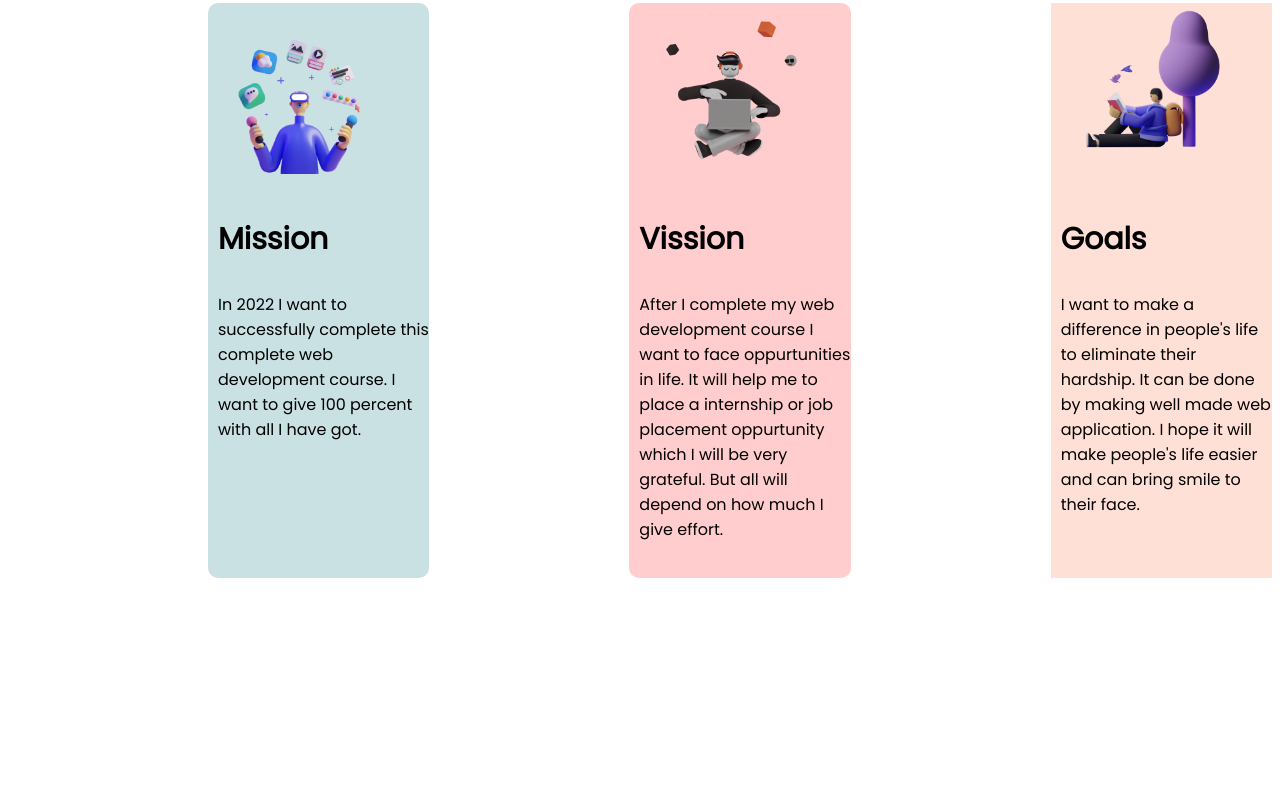
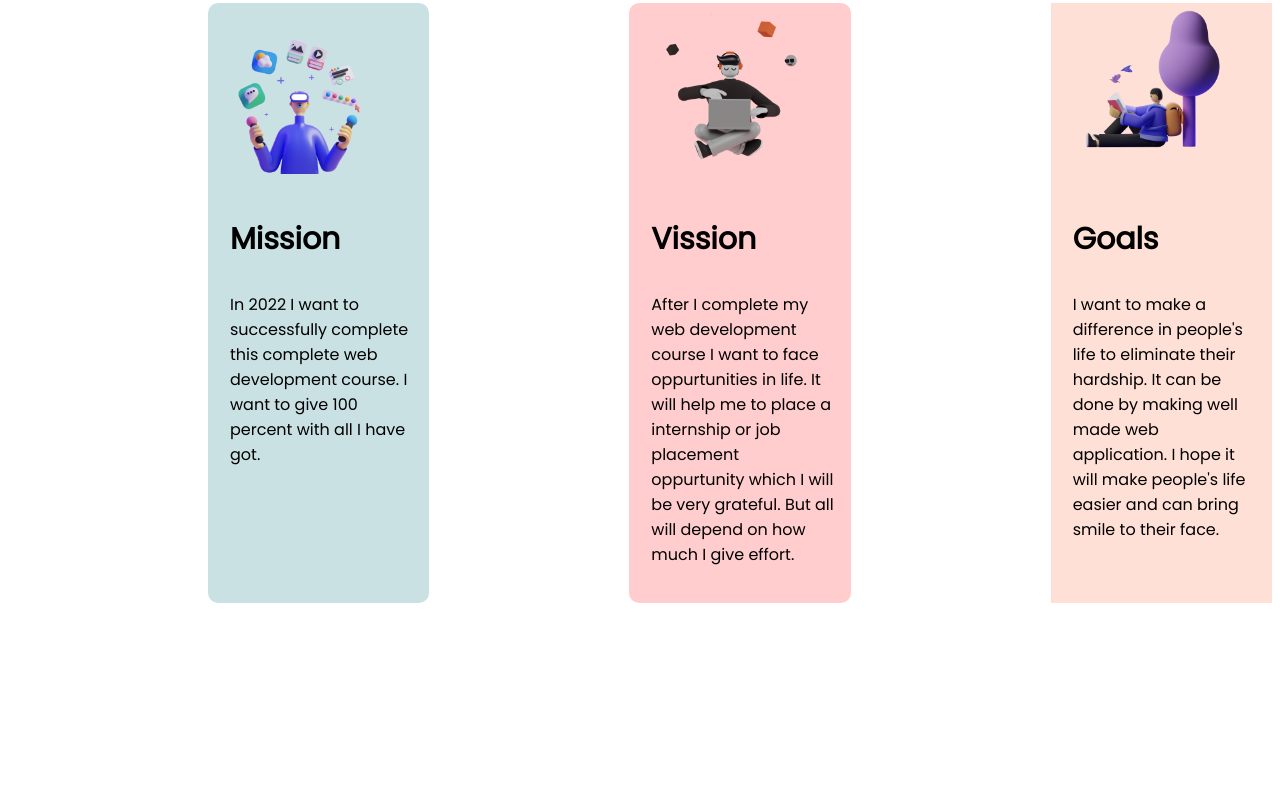
Before and after one commit to rahidhaque/assignment-mission-2022-repo, a plain HTML site: page index.html in a window 1280 px wide. Shown: the part 1176-1981 px from the top of the page. Drawn offline with Linux system fonts and the light colour scheme.

Commit message:
Final Commit

```diff
--- a/index.html
+++ b/index.html
@@ -37,23 +37,29 @@
     <div class="flexible-container">
         <div id="mission">
             <img src="images/illustrators/illustrator-1.png" alt="" class="illustrator-height">
-            <h3>Mission</h3>
-            <p>In 2022 I want to successfully complete this complete web development course. I want to give 100 percent
+            <h3 class="pad-mission2022">Mission</h3>
+            <p class="pad-mission2022">In 2022 I want to successfully complete this complete web development course. I
+                want
+                to give 100 percent
                 with all I have got.</p>
         </div>
 
         <div id="vission">
             <img src="images/illustrators/illustrator-2.png" alt="" class="illustrator-height">
-            <h3>Vission</h3>
-            <p>After I complete my web development course I want to face oppurtunities in life. It will help me to place
+            <h3 class="pad-mission2022">Vission</h3>
+            <p class="pad-mission2022">After I complete my web development course I want to face oppurtunities in life.
+                It
+                will help me to place
                 a internship or job placement oppurtunity which I will be very grateful. But all will depend on how much
                 I give effort.</p>
         </div>
 
         <div id="goals">
             <img src="images/illustrators/illustrator-3.png" alt="" class="illustrator-height">
-            <h3>Goals</h3>
-            <p>I want to make a difference in people's life to eliminate their hardship. It can be done by making well
+            <h3 class="pad-mission2022">Goals</h3>
+            <p class="pad-mission2022">I want to make a difference in people's life to eliminate their hardship. It can
+                be
+                done by making well
                 made web application. I hope it will make people's life easier and can bring smile to their face.</p>
 
         </div>
--- a/style.css
+++ b/style.css
@@ -33,7 +33,7 @@ h1{
 }
 .style-explore{
     text-decoration: none;
-    background-image: linear-gradient(blue,gray);
+    background-image: linear-gradient(olive,green);
     color:white;
     border-radius: 10px;
     padding: 10px 40px;
@@ -65,6 +65,10 @@ text-align: center;
     width: 20%;
     margin-left: 200px;
     padding-left: 10px;
+}
+.pad-mission2022{
+    padding-left: 12px;
+    padding-right: 15px;
 }
 
 .img-height{
@@ -146,7 +150,7 @@ h3{
 }
 #submit-contact{
     text-decoration: none;
-    background-image: linear-gradient(blue,gray);
+    background-image: linear-gradient(olive,green);
     color:white;
     border-radius: 10px;
     padding: 10px 40px;
```
